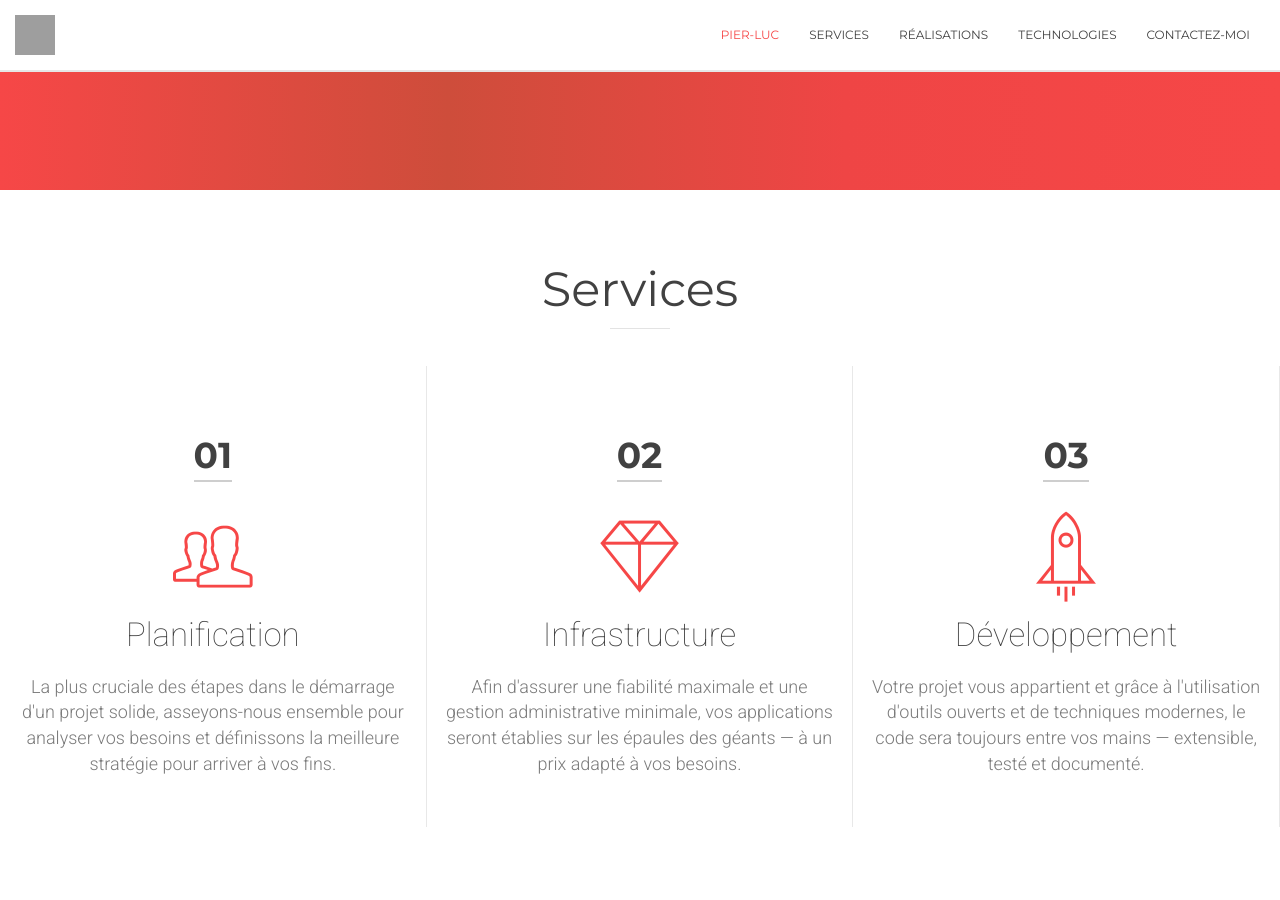
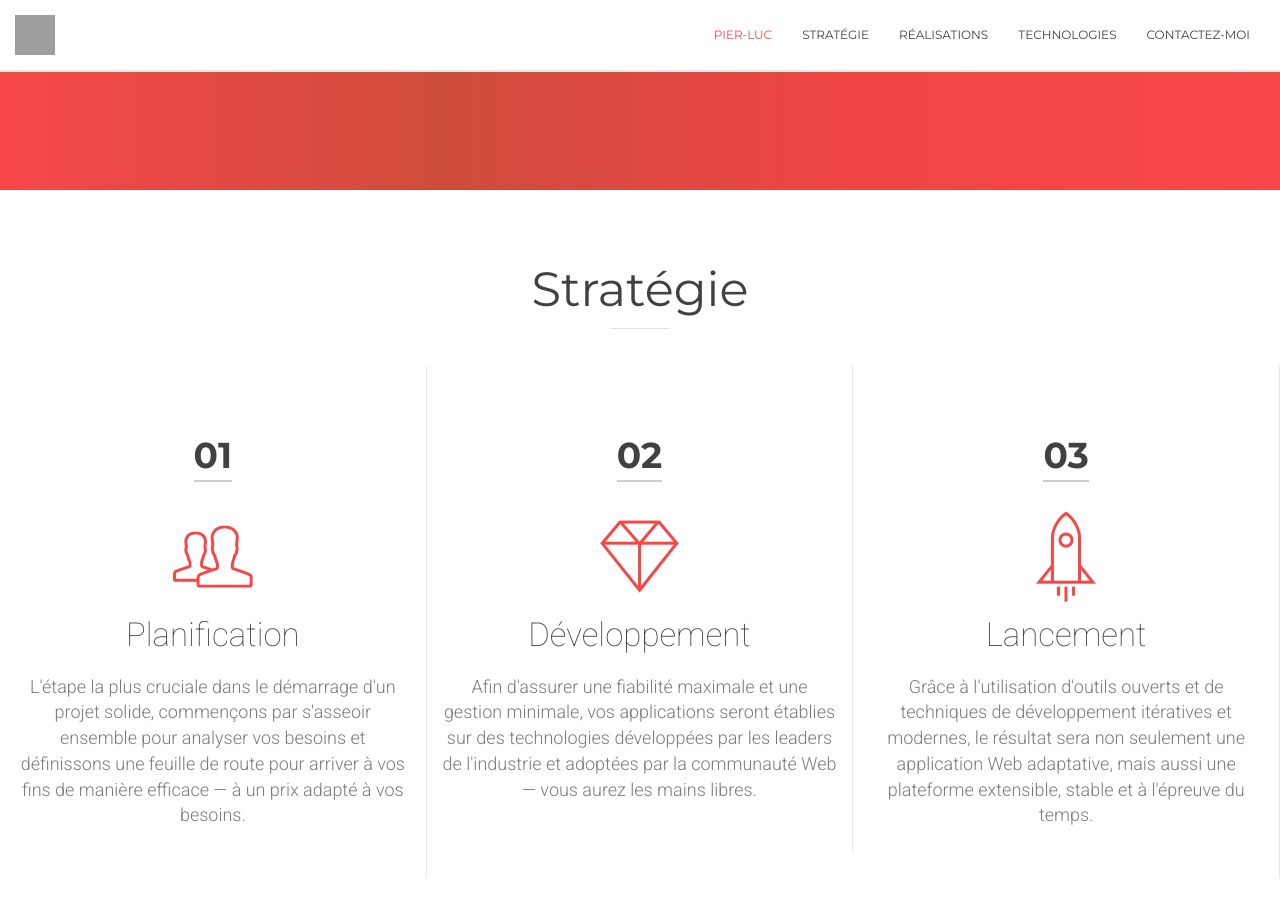
Before and after one commit to Zertz/pierluc.io, a Jekyll site: the page built from index.html, in a window 1280 px wide and 900 px high, scrolled down 710 px. Built offline with Jekyll 4.4.1, drawn with Linux system fonts in a browser that asks for light colours; grey boxes are pictures that could not be loaded.

Commit message:
Update services > strategy

```diff
--- a/_includes/header.html
+++ b/_includes/header.html
@@ -15,7 +15,7 @@
         <div class="collapse navbar-collapse" id="bs-example-navbar-collapse-1">
           <ul class="nav navbar-nav navbar-right">
             <li><a href="#home" data-id="home" class="scroll-link">Pier-Luc</a></li>
-            <li><a href="#services" data-id="services" class="scroll-link">Services</a></li>
+            <li><a href="#services" data-id="services" class="scroll-link">Stratégie</a></li>
             <li><a href="#work" data-id="work" class="scroll-link">Réalisations</a></li>
             <li><a href="#technologies" data-id="technologies" class="scroll-link">Technologies</a></li>
             <li><a href="#contact" data-id="contact" class="scroll-link">Contactez-moi</a></li>
--- a/_includes/services.html
+++ b/_includes/services.html
@@ -2,7 +2,7 @@
   <div class="container">
     <div class="row">
       <div class="col-xs-12 section-title text-center">
-        <h2>Services</h2>
+        <h2>Stratégie</h2>
         <span class="section-divider"></span>
       </div>
     </div>
@@ -15,23 +15,23 @@
             <h3 class="process-number">01</h3>
             <div><span class="process-icons pe-7s-users"></span></div>
             <h2 class="mt15 mb20">Planification</h2>
-            <p class="no-margin">La plus cruciale des étapes dans le démarrage d'un projet solide, asseyons-nous ensemble pour analyser vos besoins et définissons la meilleure stratégie pour arriver à vos fins.</p>
+            <p class="no-margin">L'étape la plus cruciale dans le démarrage d'un projet solide, commençons par s'asseoir ensemble pour analyser vos besoins et définissons une feuille de route pour arriver à vos fins de manière efficace &mdash; à un prix adapté à vos besoins.</p>
           </div>
         </div>
         <div class="col-sm-4 col-md-4 col-lg-4 process-box text-center pt50 pb50">
           <div class="process-intro">
             <h3 class="process-number">02</h3>
             <div><span class="process-icons pe-7s-diamond"></span></div>
-            <h2 class="mt15 mb20">Infrastructure</h2>
-            <p class="no-margin">Afin d'assurer une fiabilité maximale et une gestion administrative minimale, vos applications seront établies sur les épaules des géants &mdash; à un prix adapté à vos besoins.</p>
+            <h2 class="mt15 mb20">Développement</h2>
+            <p class="no-margin">Afin d'assurer une fiabilité maximale et une gestion minimale, vos applications seront établies sur des technologies développées par les leaders de l'industrie et adoptées par la communauté Web &mdash; vous aurez les mains libres.</p>
           </div>
         </div>
         <div class="col-sm-4 col-md-4 col-lg-4 process-box text-center pt50 pb50 no-border-right">
           <div class="process-intro">
             <h3 class="process-number">03</h3>
             <div><span class="process-icons pe-7s-rocket"></span></div>
-            <h2 class="mt15 mb20">Développement</h2>
-            <p class="no-margin">Votre projet vous appartient et grâce à l'utilisation d'outils ouverts et de techniques modernes, le code sera toujours entre vos mains &mdash; extensible, testé et documenté.</p>
+            <h2 class="mt15 mb20">Lancement</h2>
+            <p class="no-margin">Grâce à l'utilisation d'outils ouverts et de techniques de développement itératives et modernes, le résultat sera non seulement une application Web adaptative, mais aussi une plateforme extensible, stable et à l'épreuve du temps.</p>
           </div>
         </div>
       </div>
```
